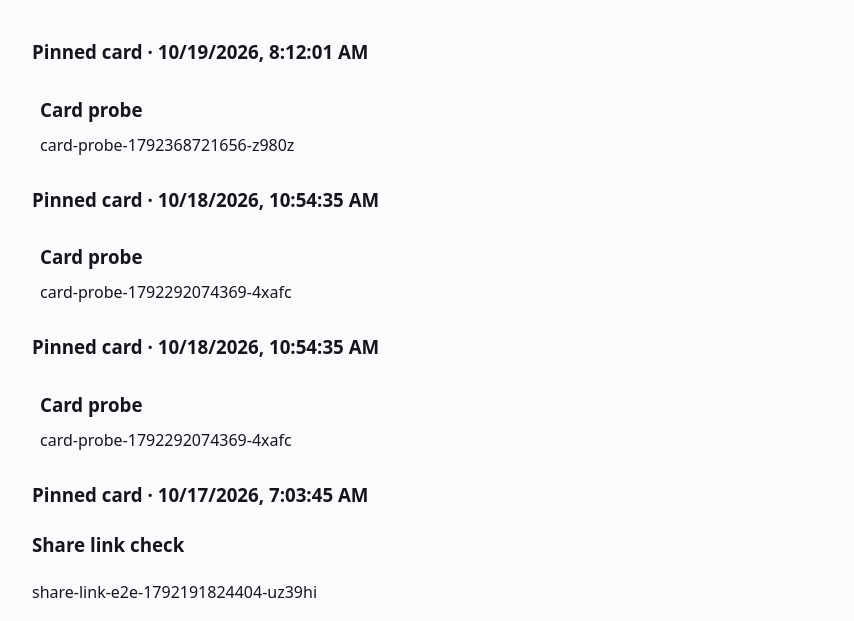
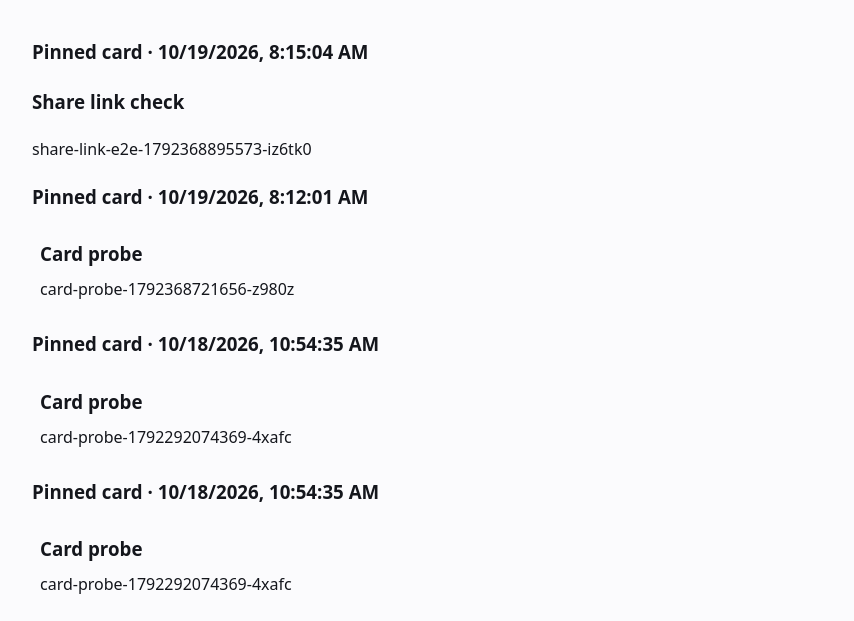
Before and after one commit to arooonzackie/tyka-share, a plain HTML site: page -trnyMgS6FbsYz8VHcztDg.html in a window 1280 px wide. Shown: the part 135-756 px from the top of the page, without its empty margins (192-1046 px from the left). Drawn offline with Linux system fonts and the light colour scheme.

Commit message:
publish: reference/decisions → -trnyMgS6FbsYz8VHcztDg

```diff
--- a/-trnyMgS6FbsYz8VHcztDg.html
+++ b/-trnyMgS6FbsYz8VHcztDg.html
@@ -28,6 +28,12 @@
 
 <h1>Decisions, storyboards and mockups</h1>
 <p class="sub">The reference page behind the composer icon. Settled calls land here as they are made, newest first. Nothing is edited in place.</p>
+
+<section class="pinned pinned-card">
+<h3>Pinned card · 10/19/2026, 8:15:04 AM</h3>
+<div class="e2e-card"><h3>Share link check</h3><p>share-link-e2e-1792368895573-iz6tk0</p></div>
+</section>
+
 
 <section class="pinned pinned-card">
 <h3>Pinned card · 10/19/2026, 8:12:01 AM</h3>
```
